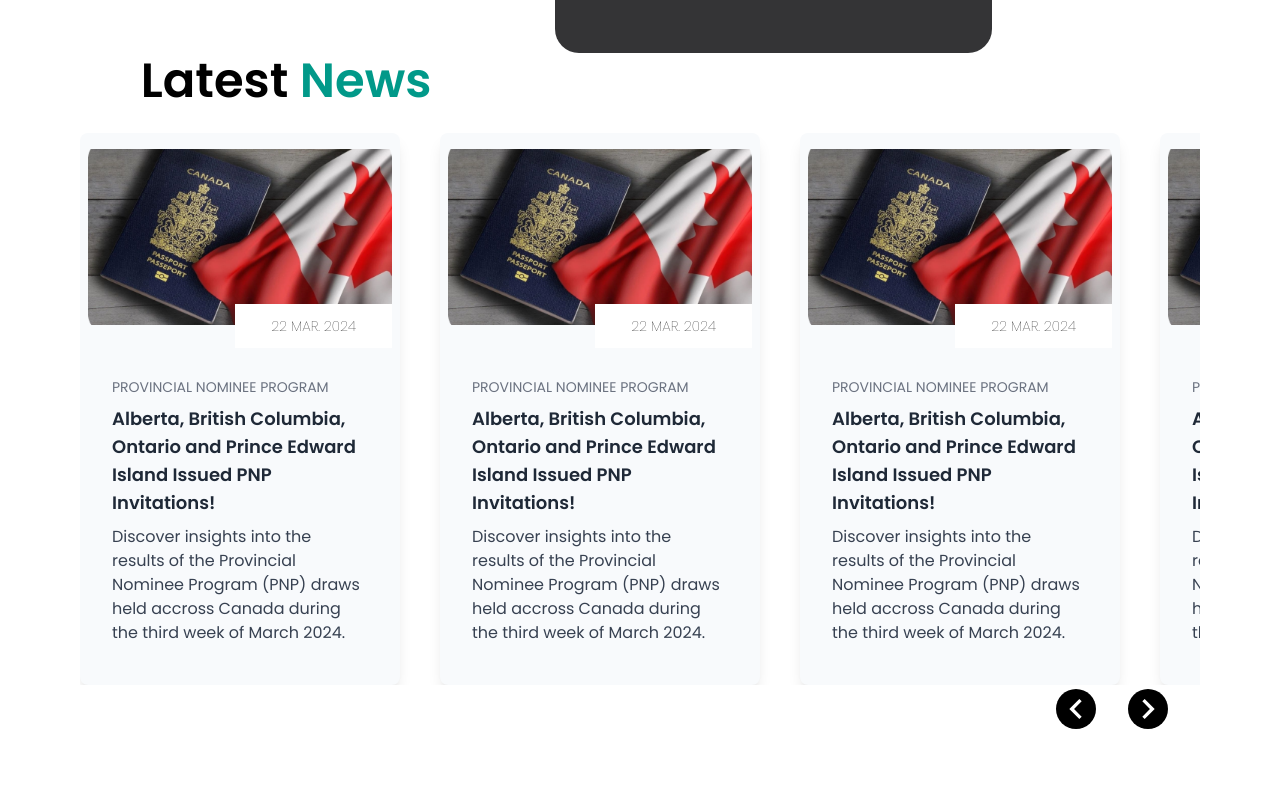
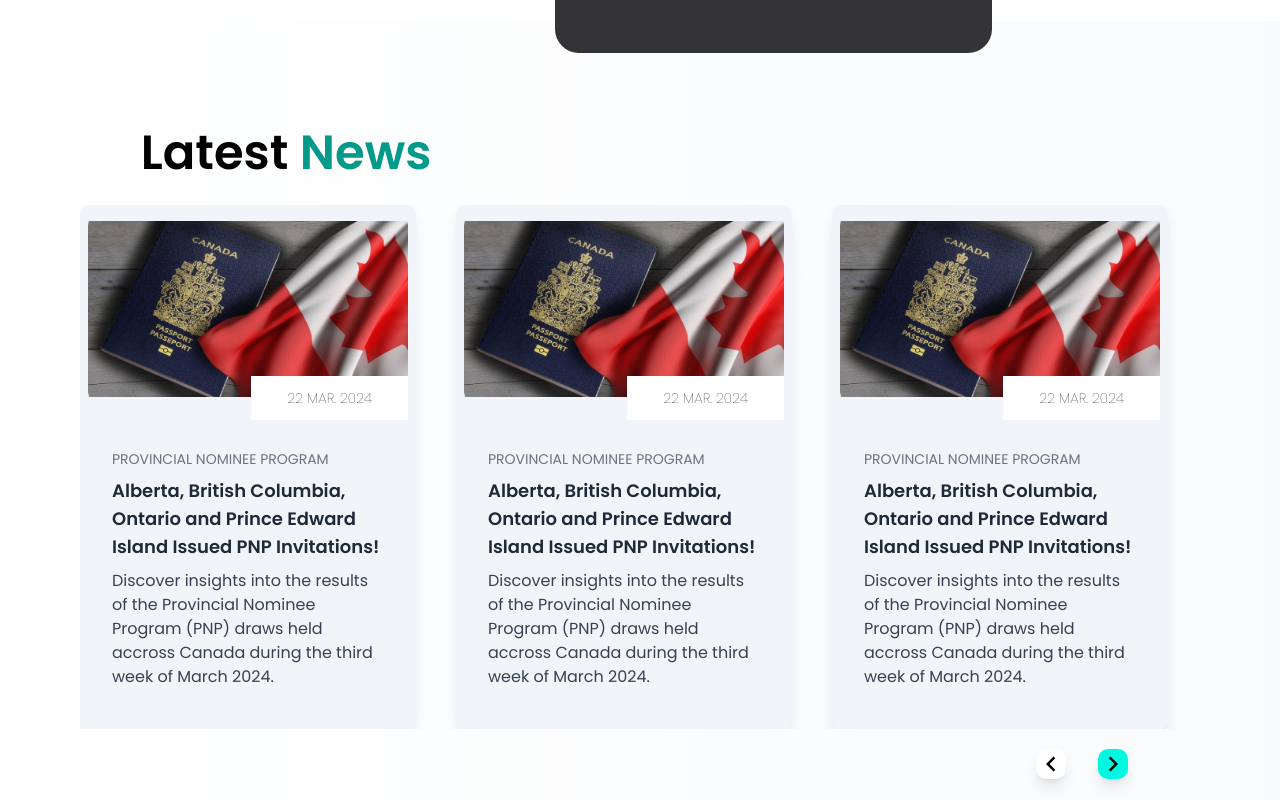
Before and after one commit to BizmanSS/Aquarian, a React (Create React App) app: page / in a window 1280 px wide. Shown: the part 3280-4080 px from the top of the page. Built offline with nearby package versions, Linux system fonts and the light colour scheme.

Commit message:
headeradjust03

```diff
--- a/src/components/Homepage/Component4.jsx
+++ b/src/components/Homepage/Component4.jsx
@@ -25,7 +25,7 @@ const Component4 = () => {
   // };
 
   return (
-    <div className='h-auto mt-10 p-20'>
+    <div className='h-auto mt-[7rem] pt-20 px-20 pb-10 bg-gradient-to-r from-white to-slate-50'>
       <div className='w-[70%]'>
         <div className='text-[3rem] font-semibold mx-[3.8rem] my-4'>
           Latest <span className='text-[#019989]'>News</span>
@@ -43,16 +43,16 @@ const Component4 = () => {
           <NewsCard />
           <NewsCard />
         </div>
-        <div className='flex items-center justify-end w-full'>
+        <div className='flex items-center justify-end w-full -ml-10 mt-4'>
           <MdChevronLeft
-            size={40}
+            size={30}
             onClick={slideLeft}
-            className='cursor-pointer hover:scale-110 mr-8 mt-1 text-white bg-black flex items-center justify-between rounded-full'
+            className='cursor-pointer hover:scale-110 mr-8 mt-1 text-black shadow-lg flex items-center bg-white justify-between rounded-[10px] transition ease-in delay-40 duration-200'
           />
           <MdChevronRight
-            size={40}
+            size={30}
             onClick={slideRight}
-            className='cursor-pointer hover:scale-110 mr-8 mt-1 text-white bg-black flex items-center justify-between rounded-full'
+            className='cursor-pointer hover:scale-110 mr-8 mt-1 text-black shadow-lg bg-[#00F8E1] flex items-center justify-between rounded-[10px] transition ease-in delay-40 duration-200'
           />
         </div>
       </div>
--- a/src/components/Homepage/NewsCard.jsx
+++ b/src/components/Homepage/NewsCard.jsx
@@ -3,7 +3,7 @@ import img1 from '../../Assets/cardimg1.png';
 
 const NewsCard = () => {
   return (
-    <div className='min-w-[20rem] max-w-[21rem] overflow-hidden bg-slate-50 rounded-lg shadow-lg py-4 px-2'>
+    <div className='min-w-[21rem] max-w-[23rem] overflow-hidden bg-slate-100 rounded-lg shadow-lg py-4 px-2'>
       <img
         className='object-cover object-center w-full h-[11rem]'
         src={img1}
--- a/src/components/globalComponents/Header/Header.jsx
+++ b/src/components/globalComponents/Header/Header.jsx
@@ -138,7 +138,7 @@ const Header = () => {
   };
   return (
     <>
-      <div className='bg-[#000000] rounded-2xl h-[7rem] fixed z-10 top-0 flex flex-col items-center justify-start w-[94%] 7xl:w-[95%] 7xl:-ml-[1.2rem] max-w-[140rem] 8xl:-ml-[3rem]'>
+      <div className='bg-[#000000] rounded-2xl h-[7rem] fixed z-10 top-0 flex flex-col items-center justify-start w-[94%] 7xl:w-[96%] 7xl:-ml-[1.2rem] max-w-[140rem] 8xl:-ml-[3rem]'>
         {!ismobile ? (
           <>
             {' '}
```
